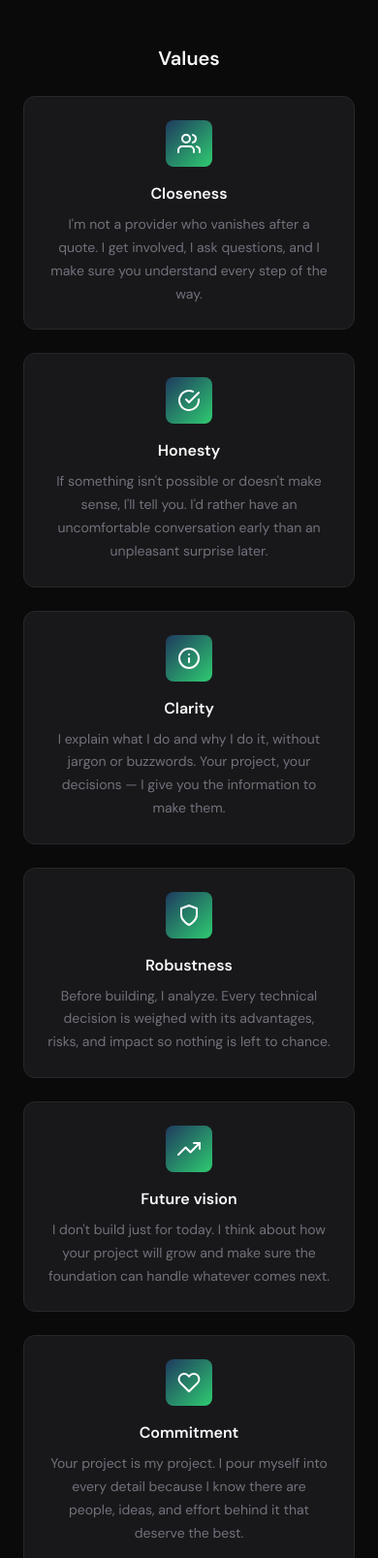
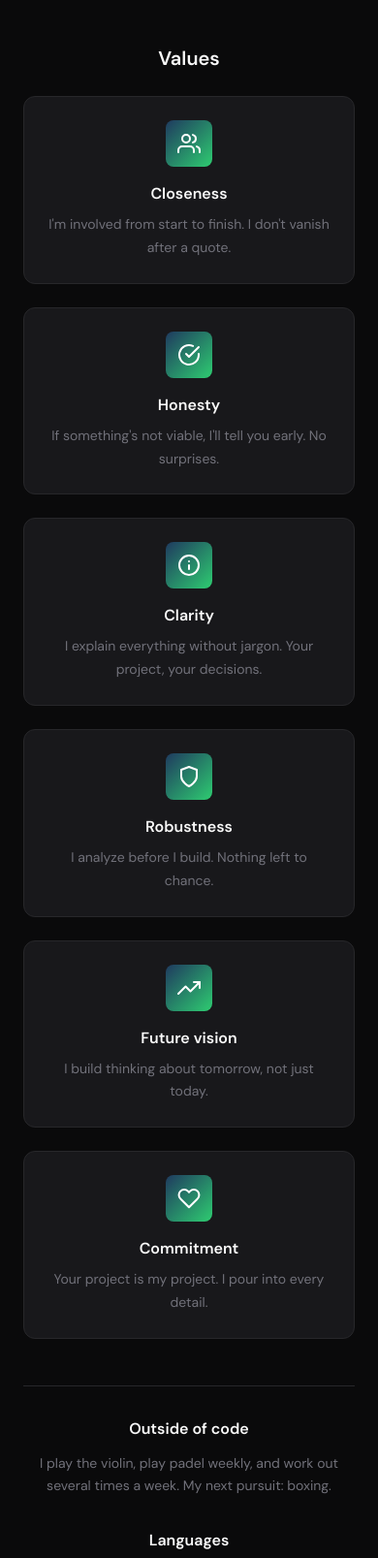
Before and after one commit to cgvrzon/cgvrzon.github.io, a plain HTML site: page index.html in a window 390 px wide. Shown: the part 1441-3048 px from the top of the page at 97% size. Drawn offline with Linux system fonts and the light colour scheme.

Commit message:
Shorten value descriptions, fix circular layout, and sync Pointer app translations
- Shorten value card descriptions across 3 locales for compact card sizing
- Add circular grid layout for values section (6-col with nth-child placement)
- Fix process marker rendering with solid color instead of gradient
- Restore commitment card, deploying badge, and humanized copy
- Sync Pointer (FP app) title and description to EN/CA locales
- Add responsive fallback for values grid (2-col tablet, 1-col mobile)

```diff
--- a/css/styles.css
+++ b/css/styles.css
@@ -513,9 +513,19 @@ button {
 
 .values-grid {
     display: grid;
-    grid-template-columns: repeat(auto-fit, minmax(200px, 1fr));
+    grid-template-columns: repeat(6, 1fr);
     gap: var(--space-6);
+    max-width: 750px;
+    margin: 0 auto;
 }
+
+/* Circular arrangement: 2 top, 2 sides, 2 bottom */
+.value-card:nth-child(1) { grid-column: 2 / 4; }
+.value-card:nth-child(2) { grid-column: 4 / 6; }
+.value-card:nth-child(3) { grid-column: 1 / 3; }
+.value-card:nth-child(4) { grid-column: 5 / 7; }
+.value-card:nth-child(5) { grid-column: 2 / 4; }
+.value-card:nth-child(6) { grid-column: 4 / 6; }
 
 .value-card {
     background-color: var(--color-bg-elevated);
@@ -607,7 +617,27 @@ button {
 }
 
 /* About Responsive */
+@media (max-width: 767.98px) {
+    .values-grid {
+        grid-template-columns: 1fr 1fr;
+        max-width: 100%;
+    }
+
+    .value-card:nth-child(1),
+    .value-card:nth-child(2),
+    .value-card:nth-child(3),
+    .value-card:nth-child(4),
+    .value-card:nth-child(5),
+    .value-card:nth-child(6) {
+        grid-column: auto;
+    }
+}
+
 @media (max-width: 575.98px) {
+    .values-grid {
+        grid-template-columns: 1fr;
+    }
+
     .about__extras {
         grid-template-columns: 1fr;
         text-align: center;
@@ -1108,8 +1138,8 @@ button {
 
 .process__marker--active {
     color: white;
-    background: var(--gradient-accent);
-    border-color: transparent;
+    background-color: var(--color-accent-primary);
+    border-color: var(--color-accent-primary);
 }
 
 .process__marker--completed {
--- a/index.html
+++ b/index.html
@@ -180,7 +180,7 @@
                                     </svg>
                                 </div>
                                 <h4 class="value-card__title" data-i18n="about.values.closeness.title">Cercanía</h4>
-                                <p class="value-card__description" data-i18n="about.values.closeness.description">No soy un proveedor que desaparece tras un presupuesto. Me involucro, pregunto, y me aseguro de que entiendas cada paso del camino.</p>
+                                <p class="value-card__description" data-i18n="about.values.closeness.description">Me involucro de principio a fin. No desaparezco tras un presupuesto.</p>
                             </article>
                             <article class="value-card">
                                 <div class="value-card__icon">
@@ -190,7 +190,7 @@
                                     </svg>
                                 </div>
                                 <h4 class="value-card__title" data-i18n="about.values.honesty.title">Honestidad</h4>
-                                <p class="value-card__description" data-i18n="about.values.honesty.description">Si algo no es posible o no tiene sentido, te lo digo. Prefiero una conversación incómoda a tiempo que una sorpresa desagradable después.</p>
+                                <p class="value-card__description" data-i18n="about.values.honesty.description">Si algo no es viable, te lo digo a tiempo. Sin sorpresas.</p>
                             </article>
                             <article class="value-card">
                                 <div class="value-card__icon">
@@ -201,7 +201,7 @@
                                     </svg>
                                 </div>
                                 <h4 class="value-card__title" data-i18n="about.values.clarity.title">Claridad</h4>
-                                <p class="value-card__description" data-i18n="about.values.clarity.description">Te explico lo que hago y por qué lo hago, sin jerga ni tecnicismos. Tu proyecto, tus decisiones: yo te doy la información para tomarlas.</p>
+                                <p class="value-card__description" data-i18n="about.values.clarity.description">Te explico todo sin jerga. Tu proyecto, tus decisiones.</p>
                             </article>
                             <article class="value-card">
                                 <div class="value-card__icon">
@@ -210,7 +210,7 @@
                                     </svg>
                                 </div>
                                 <h4 class="value-card__title" data-i18n="about.values.robustness.title">Robustez</h4>
-                                <p class="value-card__description" data-i18n="about.values.robustness.description">Antes de construir, analizo. Cada decisión técnica la sopeso con sus ventajas, riesgos e impacto para que nada sea fruto del azar.</p>
+                                <p class="value-card__description" data-i18n="about.values.robustness.description">Analizo antes de construir. Nada queda al azar.</p>
                             </article>
                             <article class="value-card">
                                 <div class="value-card__icon">
@@ -220,7 +220,7 @@
                                     </svg>
                                 </div>
                                 <h4 class="value-card__title" data-i18n="about.values.scalability.title">Visión de futuro</h4>
-                                <p class="value-card__description" data-i18n="about.values.scalability.description">No construyo solo para hoy. Pienso en cómo tu proyecto crecerá y me aseguro de que la base aguante lo que venga.</p>
+                                <p class="value-card__description" data-i18n="about.values.scalability.description">Construyo pensando en el mañana, no solo en el hoy.</p>
                             </article>
                             <article class="value-card">
                                 <div class="value-card__icon">
@@ -229,7 +229,7 @@
                                     </svg>
                                 </div>
                                 <h4 class="value-card__title" data-i18n="about.values.commitment.title">Compromiso</h4>
-                                <p class="value-card__description" data-i18n="about.values.commitment.description">Tu proyecto es mi proyecto. Me vuelco en cada detalle porque sé que detrás hay personas, ideas y esfuerzo que merecen lo mejor.</p>
+                                <p class="value-card__description" data-i18n="about.values.commitment.description">Tu proyecto es mi proyecto. Me vuelco en cada detalle.</p>
                             </article>
                         </div>
                     </div>
--- a/locales/en.json
+++ b/locales/en.json
@@ -31,27 +31,27 @@
             "title": "Values",
             "closeness": {
                 "title": "Closeness",
-                "description": "I'm not a provider who vanishes after a quote. I get involved, I ask questions, and I make sure you understand every step of the way."
+                "description": "I'm involved from start to finish. I don't vanish after a quote."
             },
             "honesty": {
                 "title": "Honesty",
-                "description": "If something isn't possible or doesn't make sense, I'll tell you. I'd rather have an uncomfortable conversation early than an unpleasant surprise later."
+                "description": "If something's not viable, I'll tell you early. No surprises."
             },
             "clarity": {
                 "title": "Clarity",
-                "description": "I explain what I do and why I do it, without jargon or buzzwords. Your project, your decisions — I give you the information to make them."
+                "description": "I explain everything without jargon. Your project, your decisions."
             },
             "robustness": {
                 "title": "Robustness",
-                "description": "Before building, I analyze. Every technical decision is weighed with its advantages, risks, and impact so nothing is left to chance."
+                "description": "I analyze before I build. Nothing left to chance."
             },
             "scalability": {
                 "title": "Future vision",
-                "description": "I don't build just for today. I think about how your project will grow and make sure the foundation can handle whatever comes next."
+                "description": "I build thinking about tomorrow, not just today."
             },
             "commitment": {
                 "title": "Commitment",
-                "description": "Your project is my project. I pour myself into every detail because I know there are people, ideas, and effort behind it that deserve the best."
+                "description": "Your project is my project. I pour into every detail."
             }
         },
         "hobbies": {
@@ -84,9 +84,9 @@
             "stack": "HTML5, CSS3, JavaScript, Vite"
         },
         "appfp": {
-            "title": "Sports Management App",
-            "description": "Android application developed as final degree project. Team, player, and match management with local database.",
-            "stack": "Kotlin, Android Studio, SQLite"
+            "title": "Pointer (mobile app)",
+            "description": "Android application developed as final degree project. Format: Quiz app. CRUD management of user profile and completed games. Extra features: news forum and resources.",
+            "stack": "Java, Android Studio, PostgreSQL"
         },
         "testimonial": {
             "quote": "Carlos understood our needs from day one and delivered a system we use daily. Professional and approachable.",
```
Also changed, not shown: locales/ca.json (+9 -9 lines), locales/es.json (+9 -9 lines).
